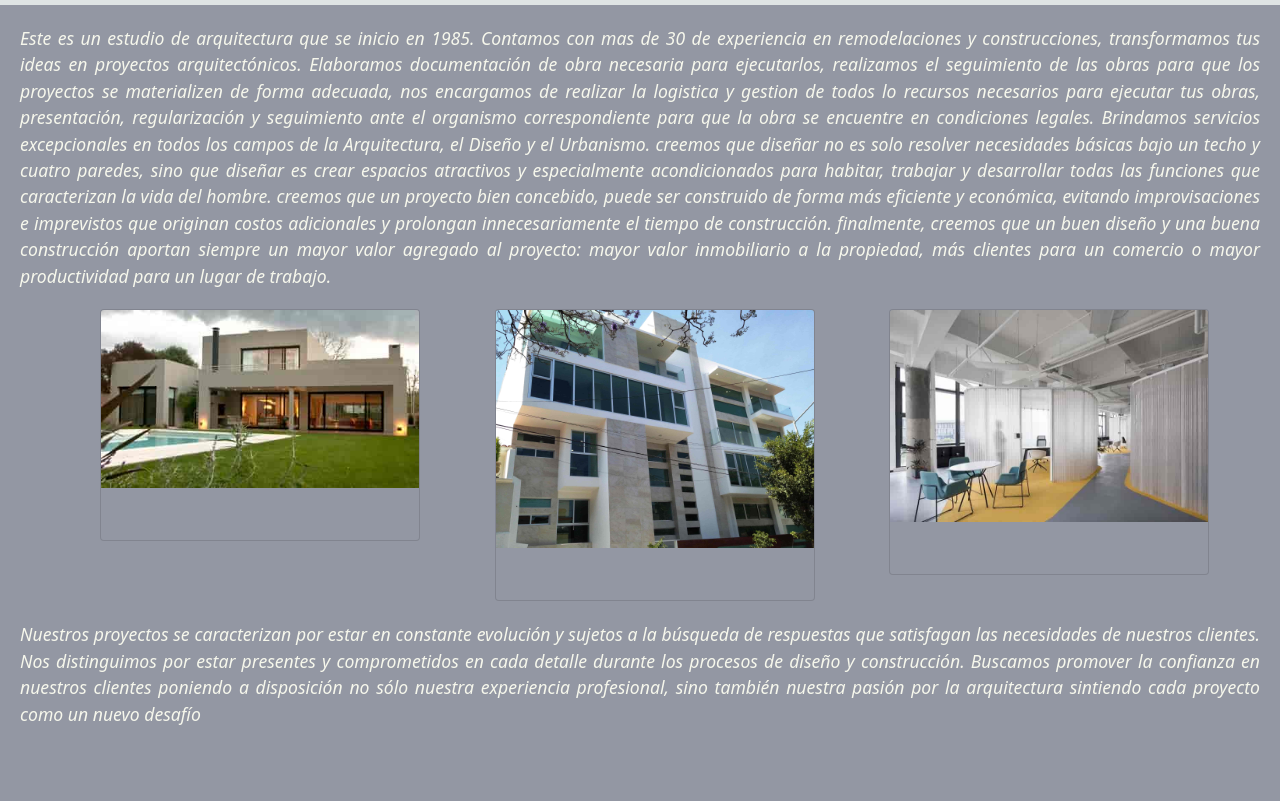
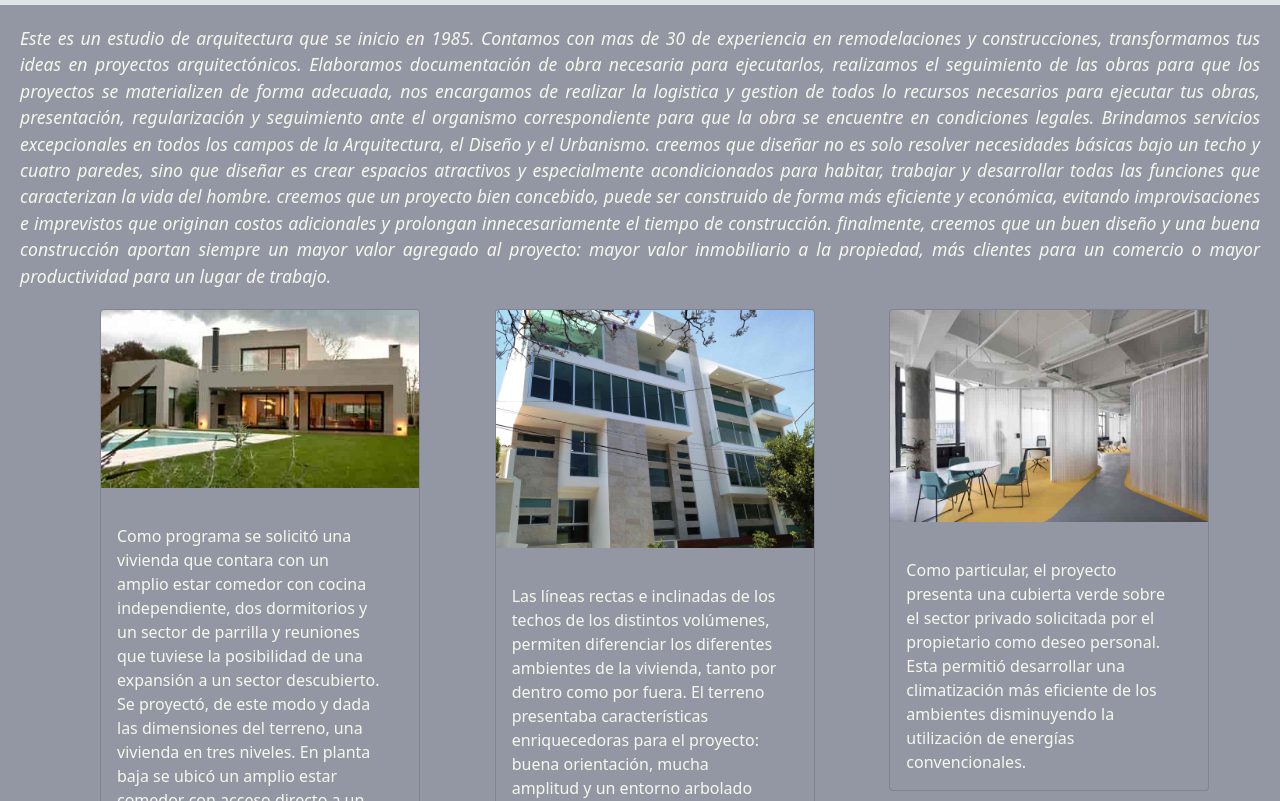
Before and after one commit to gaboramirez/estudio-gayol, a plain HTML site: page nosotros.html in a window 1280 px wide. Shown: the part 75-876 px from the top of the page. Drawn offline with nearby package versions, Linux system fonts and the light colour scheme; a web font is replaced by a local one.

Commit message:
cambios finales

```diff
--- a/nosotros.html
+++ b/nosotros.html
@@ -89,7 +89,10 @@
           <div class="card fondo" style="width: 20rem;">
             <img src="imagenes/casas2-min.jpg" class="card-img-top fotoTarjetas" alt="foto de casa">
             <div class="card-body tarjetas">
-              <p class="card-text"></p>
+              <p class="card-text">
+                Como programa se solicitó una vivienda que contara con un amplio estar comedor con cocina independiente, dos dormitorios y un sector de parrilla y reuniones que tuviese la posibilidad de una expansión a un sector descubierto.
+                Se proyectó, de este modo y dada las dimensiones del terreno, una vivienda en tres niveles. En planta baja se ubicó un amplio estar comedor con acceso directo a un patio y una cocina independiente. En el segundo nivel, el sector privado con dos dormitorios.
+              </p>
             </div>
           </div>
         </div>
@@ -97,7 +100,11 @@
           <div class="card fondo" style="width: 20rem;">
             <img src="imagenes/departamento2-min.jpg" class="card-img-top fotoTarjetas" alt="foto de departamento">
             <div class="card-body tarjetas">
-              <p class="card-text"></p>
+              <p class="card-text">
+                Las líneas rectas e inclinadas de los techos de los distintos volúmenes, permiten diferenciar los diferentes ambientes⁣ de la vivienda,
+                tanto por dentro como por fuera.
+                El terreno presentaba características enriquecedoras para el proyecto: buena orientación, mucha amplitud y un entorno arbolado muy agradable.
+              </p>
             </div>
           </div>
         </div>
@@ -105,7 +112,10 @@
           <div class="card fondo" style="width: 20rem;">
             <img src="imagenes/oficinas3-min.jpg" class="card-img-top fotoTarjetas" alt="foto de oficina">
             <div class="card-body tarjetas">
-              <p class="card-text"></p>
+              <p class="card-text">
+                Como particular, el proyecto presenta una cubierta verde sobre el sector privado solicitada por el propietario como deseo personal. Esta permitió desarrollar una climatización
+                más eficiente de los ambientes disminuyendo la utilización de energías convencionales.
+              </p>
             </div>
           </div>
         </div>
```
